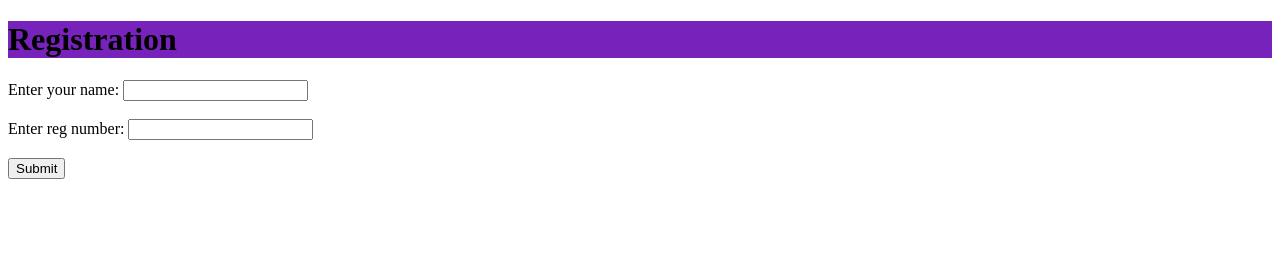
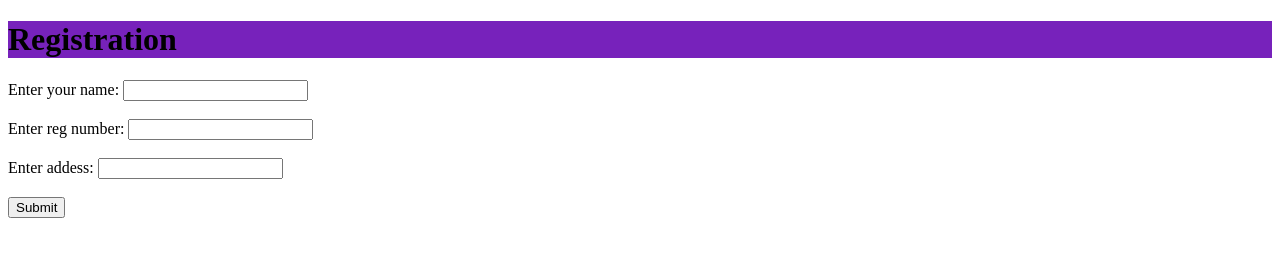
Before and after one commit to vwaithira/class-test, a plain HTML site: page index.html in a window 1280 px wide. Drawn offline with Linux system fonts and the light colour scheme.

Commit message:
Added new field

```diff
--- a/index.html
+++ b/index.html
@@ -11,6 +11,9 @@
 Enter reg number:
   <input name="reg-number" type="text">
   <br><br>
+Enter addess:
+  <input name="addess" type="text">
+  <br><br>
 
   <input type="submit">
 </form>
```
